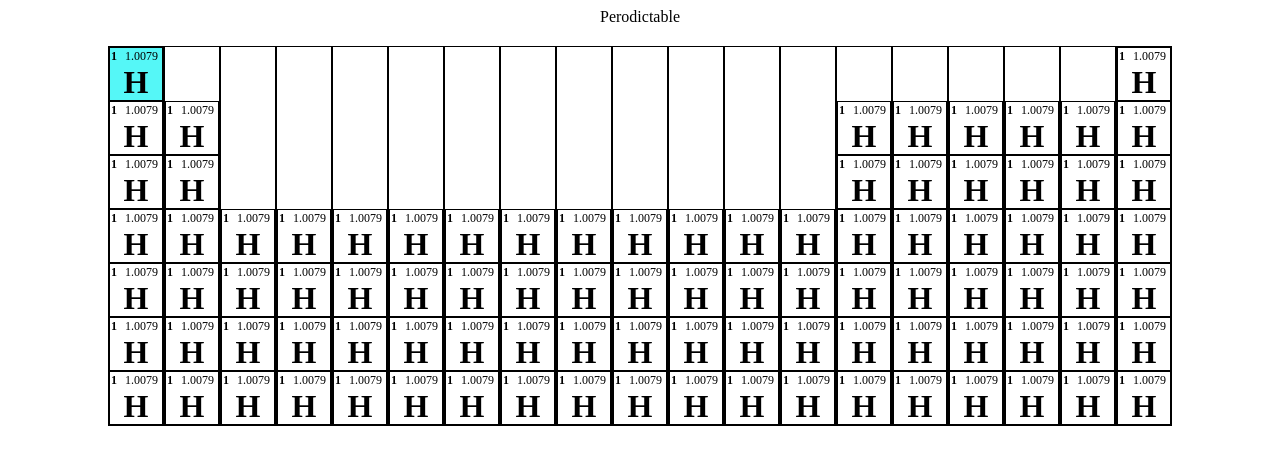
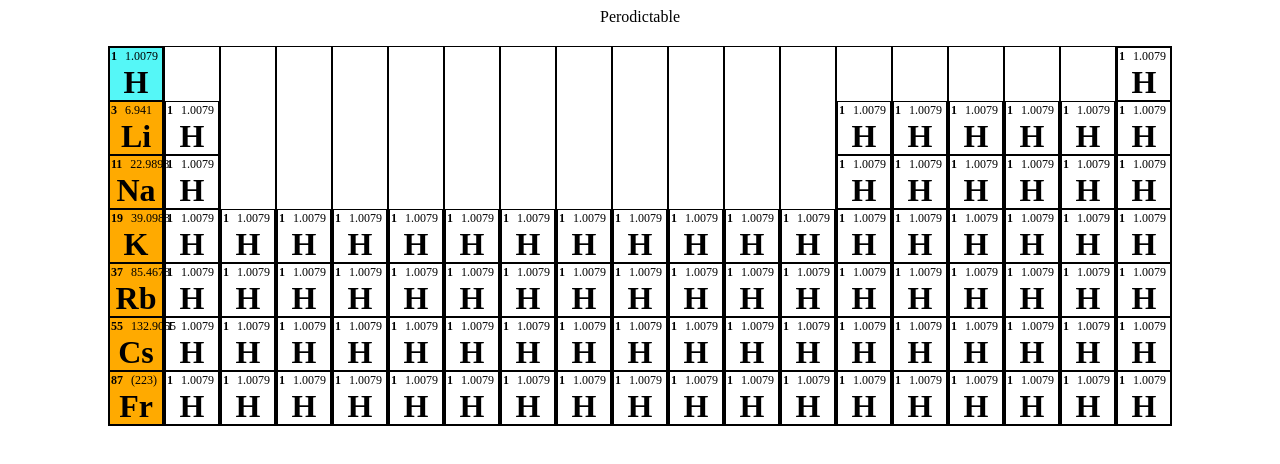
Before and after one commit to dk-ties/periodic_system, a plain HTML site: page index.html in a window 1280 px wide. Drawn offline with Linux system fonts and the light colour scheme; a script that the page names is missing.

Commit message:
first comulm filled with atomic info. Worked on wrap of atomic weight

```diff
--- a/index.html
+++ b/index.html
@@ -37,47 +37,47 @@
               </p>
               <h1>H</h1>
             </a>
-            <a href="" class="column-style column-1">
+            <a href="" class="column-style column-1 alkali-metals">
               <p>
-                1
-                <span class="atomic-weight">1.0079</span>
+                3
+                <span class="atomic-weight">6.941</span>
               </p>
-              <h1>H</h1>
+              <h1>Li</h1>
             </a>
-            <a href="" class="column-style column-1"
+            <a href="" class="column-style column-1 alkali-metals"
               ><p>
-                1
-                <span class="atomic-weight">1.0079</span>
+                11
+                <span class="atomic-weight">22.9898</span>
               </p>
-              <h1>H</h1></a
+              <h1>Na</h1></a
             >
-            <a href="" class="column-style column-1"
+            <a href="" class="column-style column-1 alkali-metals"
               ><p>
-                1
-                <span class="atomic-weight">1.0079</span>
+                19
+                <span class="atomic-weight">39.0983</span>
               </p>
-              <h1>H</h1></a
+              <h1>K</h1></a
             >
-            <a href="" class="column-style column-1"
+            <a href="" class="column-style column-1 alkali-metals"
               ><p>
-                1
-                <span class="atomic-weight">1.0079</span>
+                37
+                <span class="atomic-weight">85.4678</span>
               </p>
-              <h1>H</h1></a
+              <h1>Rb</h1></a
             >
-            <a href="" class="column-style column-1"
+            <a href="" class="column-style column-1 alkali-metals"
               ><p>
-                1
-                <span class="atomic-weight">1.0079</span>
+                55
+                <span class="atomic-weight">132.9055</span>
               </p>
-              <h1>H</h1></a
+              <h1>Cs</h1></a
             >
-            <a href="" class="column-style column-1"
+            <a href="" class="column-style column-1 alkali-metals"
               ><p>
-                1
-                <span class="atomic-weight">1.0079</span>
+                87
+                <span class="atomic-weight">(223)</span>
               </p>
-              <h1>H</h1></a
+              <h1>Fr</h1></a
             >
           </div>
           <div class="column" id="column-2">
--- a/style.css
+++ b/style.css
@@ -35,20 +35,24 @@
   text-decoration: none;
   color: black;
   text-align: left;
+white-space: nowrap;
 
 }
 p {
   margin: 0;
   font-size: 12px;
   font-weight: bold;
+  max-height: 15px;
 }
   .atomic-weight{
+
   display: inline-block;
   justify-content: right;
   text-align: right;
   font-weight: lighter;
   margin-left: 5px;
   text-align: right;
+
 
 }
 h1 {
```
